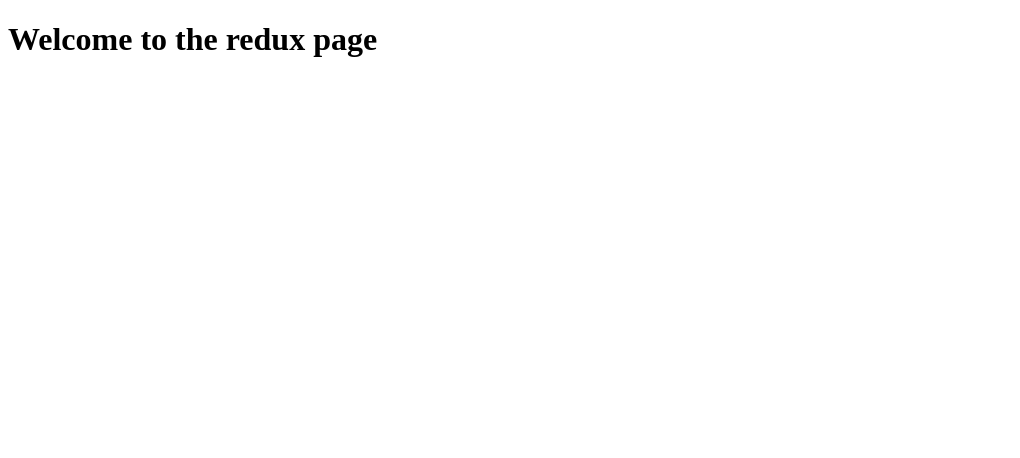
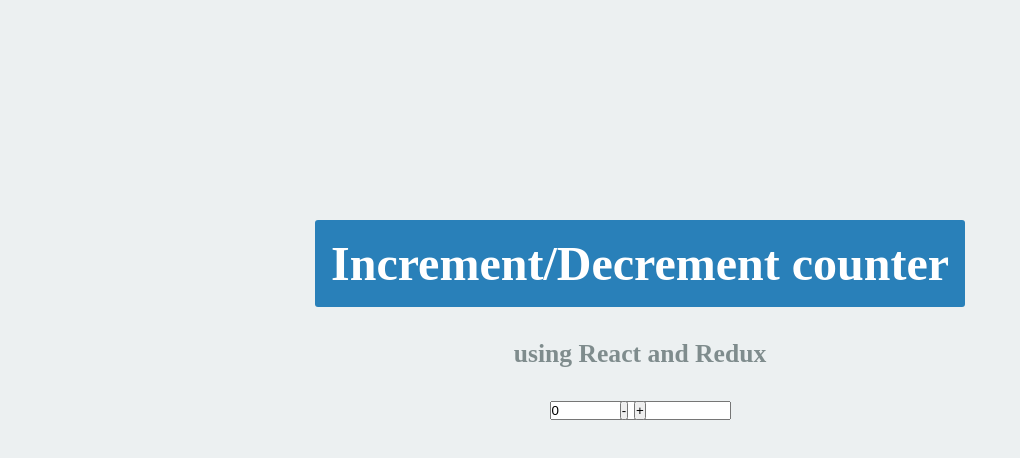
Before and after one commit to muktinathrajbanshi/ReduxApp, a React (Create React App) app: page / in a window 1280 px wide. Shown: the top 458 px of the page, without its empty margins (0-1020 px from the left). Built offline with nearby package versions, Linux system fonts and the light colour scheme.

Commit message:
Just adding design for the project

```diff
--- a/package.json
+++ b/package.json
@@ -9,7 +9,9 @@
     "@testing-library/user-event": "^13.5.0",
     "react": "^19.1.0",
     "react-dom": "^19.1.0",
+    "react-redux": "^7.2.4",
     "react-scripts": "5.0.1",
+    "redux": "^4.1.0",
     "web-vitals": "^2.1.4"
   },
   "scripts": {
--- a/src/App.css
+++ b/src/App.css
@@ -1,38 +1,74 @@
-.App {
-  text-align: center;
+* {
+  margin: 0;
+  padding: 0;
+  box-sizing: border-box;
 }
 
-.App-logo {
-  height: 40vmin;
-  pointer-events: none;
+body {
+  height: 100vh;
+  width: 100vw;
+  background-color: #ecf0f1;
+  display: flex;
+  justify-content: center;
+  align-items: center;
 }
 
-@media (prefers-reduced-motion: no-preference) {
-  .App-logo {
-    animation: App-logo-spin infinite 20s linear;
-  }
+.conatiner {
+  display: flex;
+  justify-content: center;
+  align-items: center;
+  flex-direction: column;
+  margin-top: -10rem;
 }
 
-.App-header {
-  background-color: #282c34;
-  min-height: 100vh;
-  display: flex;
-  flex-direction: column;
-  align-items: center;
-  justify-content: center;
-  font-size: calc(10px + 2vmin);
-  color: white;
+h1 {
+  font-size: 3rem;
+  color: #fff;
+  font-weight: bolder;
+  padding: 1rem;
+  background-color: #2980b9;
+  border-radius: 3px;
+  -webkit-border-radius: 3px;
+  -moz-border-radius: 3px;
+  -ms-border-radius: 3px;
+  -o-border-radius: 3px;
 }
 
-.App-link {
-  color: #61dafb;
+h4 {
+  margin-top: 2rem;
+  font-size: 1.6rem;
+  color: #7f8c8d;
+  font-weight: bolder;
 }
 
-@keyframes App-logo-spin {
-  from {
-    transform: rotate(0deg);
-  }
-  to {
-    transform: rotate(360deg);
-  }
+.conatiner .quantity {
+  margin-top: 2rem;
+  display: flex;
+  justify-content: center;
 }
+
+.quantity .quantity__minus {
+  display: flex;
+  justify-content: center;
+  align-items: center;
+  position: absolute;
+  margin-left: -2rem;
+}
+
+.quantity .quantity__input value {
+  display: flex;
+  justify-content: center;
+  align-items: center;
+  width: 25%;
+  height: 3rem;
+  position: relative;
+}
+
+.quantity .quantity__plus {
+  display: flex;
+  justify-content: center;
+  align-items: center;
+  position: absolute;
+  /* width: 10%;
+  height: 3rem; */
+}
--- a/src/App.js
+++ b/src/App.js
@@ -1,9 +1,19 @@
 import React from 'react';
+import "./App.css";
 
 const App = () => {
   return (
     <>
-      <h1>Welcome to the redux page</h1>
+      <div className="conatiner">
+        <h1>Increment/Decrement counter</h1>
+        <h4>using React and Redux</h4>
+
+        <div className="quantity">
+          <button className="quantity__minus" title="Decrement"><span>-</span></button>
+          <input type="text" name="quantity" className="quantity__input" value="0" />
+          <button className="quantity__plus" title="Increment"><span>+</span></button>
+        </div>
+      </div>
     </>
   );
 };
```
Also changed, not shown: public/index.html (+1 -22 lines), src/actions/index.js (added), src/reducers/index.js (added), src/reducers/upDown.js (added), src/store.js (added), 1 other file (tests, documents, lock files or other folders).
